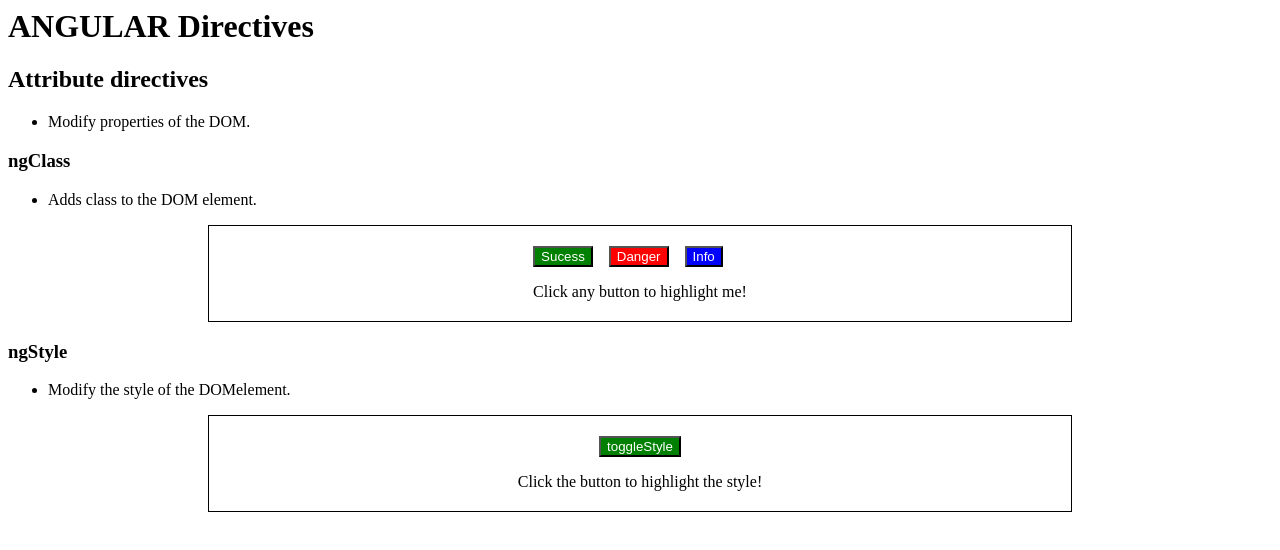
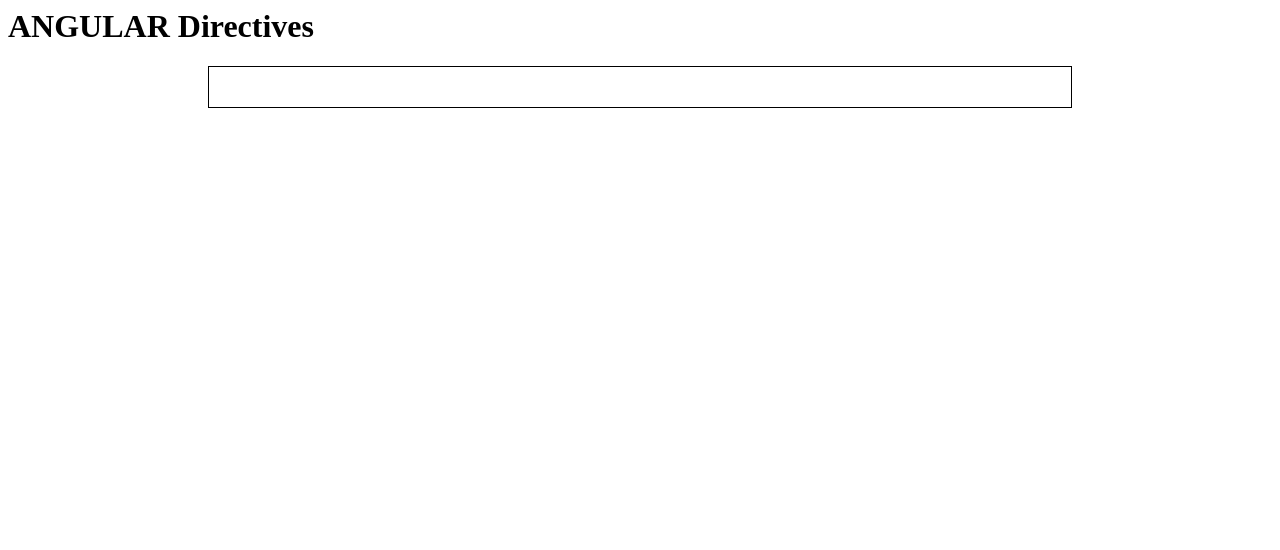
Before and after one commit to nkunic/angular-z2h-example-directives, an Angular app: page / in a window 1280 px wide. Shown: the top 550 px of the page. Built offline with nearby package versions, Linux system fonts and the light colour scheme.

Commit message:
2 files modified

```diff
--- a/src/app/app.component.html
+++ b/src/app/app.component.html
@@ -1,48 +1,7 @@
 <h1>ANGULAR Directives</h1>
-
-<h2>Attribute directives</h2>
-<ul>
-  <li>Modify properties of the DOM.</li>
-</ul>
-
-<h3>ngClass</h3>
-<ul>
-  <li>Adds class to the DOM element.</li>
-</ul>
 
 <div class="example">
   <div class="box vertical">
-    <div>
-      <button class="success" (click)="highligt('green')">Sucess</button>
-      <button class="danger" (click)="highligt('red')">Danger</button>
-      <button class="info" (click)="highligt('blue')">Info</button>
-      <p
-        [ngClass]="{
-          green: highligtColor === 'green',
-          'red-color': highligtColor === 'red',
-          blue: highligtColor === 'blue'
-        }"
-      >
-        Click any button to highlight me!
-      </p>
-    </div>
+
   </div>
 </div>
-
-<h3>ngStyle</h3>
-<ul>
-  <li>Modify the style of the DOMelement.</li>
-</ul>
-<div class="example">
-  <div class="box vertical">
-    <button class="success" (click)="toggleStyle()">toggleStyle</button>
-    <p
-      [ngStyle]="{
-        color: isStyleApplied === true ? 'white' : 'black',
-        backgroundColor: isStyleApplied ? 'green' : 'white'
-      }"
-    >
-      Click the button to highlight the style!
-    </p>
-  </div>
-</div>
--- a/src/app/app.component.ts
+++ b/src/app/app.component.ts
@@ -6,16 +6,5 @@ import { Component } from '@angular/core';
   styleUrls: ['./app.component.scss'],
 })
 export class AppComponent {
-  // ngClass
-  highligtColor = 'white';
 
-  highligt(color: string) {
-    this.highligtColor = color;
-  }
-
-  // ngStyle
-  isStyleApplied = false;
-  toggleStyle() {
-    this.isStyleApplied = !this.isStyleApplied;
-  }
 }
```
